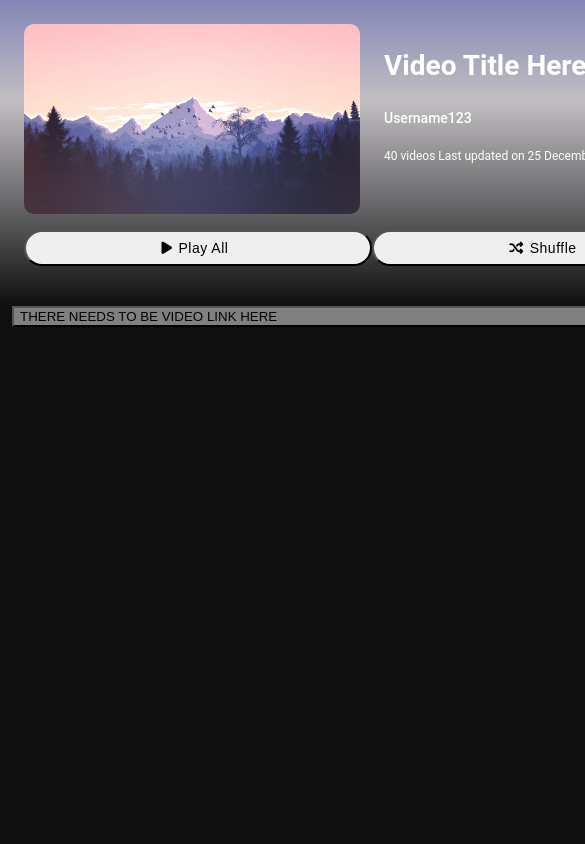
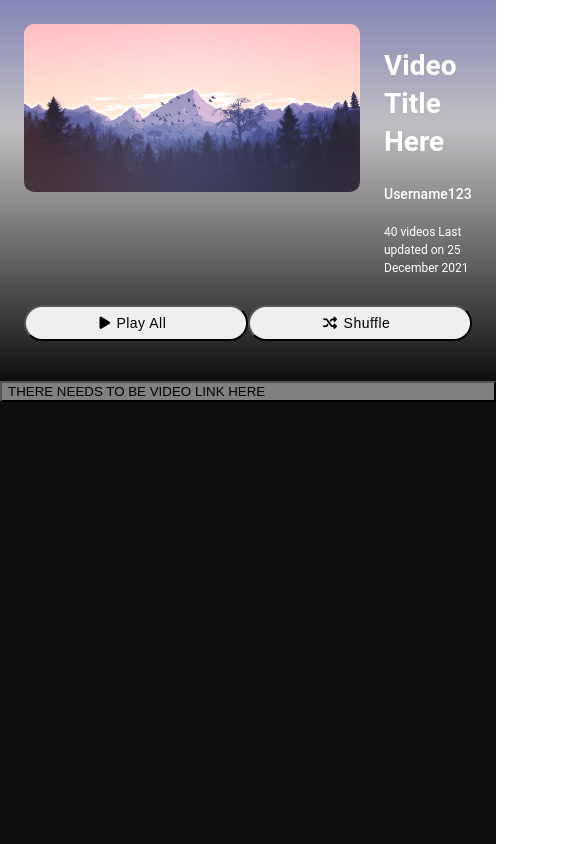
Before and after one commit to sandesh-rai/yt-playlist-mockup, a Vue app: page / in a window 390 px wide. Shown: the top 844 px of the page, 585 px wide, since content can reach past the window. Built offline with nearby package versions, Linux system fonts and the light colour scheme.

Commit message:
Remove fixed width of image affecting responsiveness

```diff
--- a/src/components/PlaylistHeader.vue
+++ b/src/components/PlaylistHeader.vue
@@ -2,7 +2,6 @@
   <div class="playlist-header-container main-playlist-container">
         <div class="playlist-header-container--row">
             <div>
-                <div></div>
                 <img src="../assets/img/mountains-royalty-free.png" alt="header-mountain-image"/>
             </div>
 
@@ -37,13 +36,14 @@ div.playlist-header-container--row {
 }
 
 div.playlist-header-container--row > *:not(button), div.playlist-header-container--row > div > img {
-    height: 190px;
-    width: 336px;
     color: #fff;
+    max-width: 336px;
+    flex-grow: 1;
 }
 
 div.playlist-header-container--row > button {
     width: auto;
+    cursor: pointer;
 }
 
 div.playlist-header-container--row > div > img {
```
